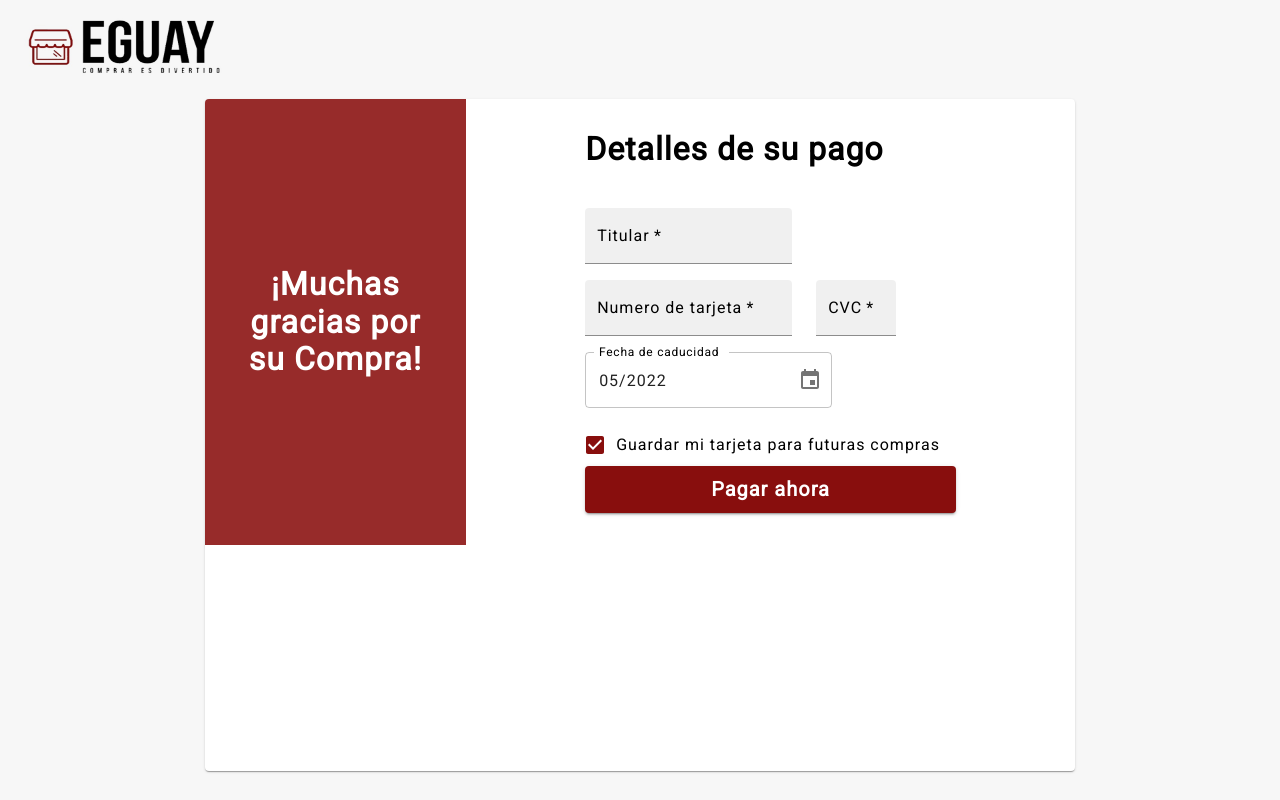
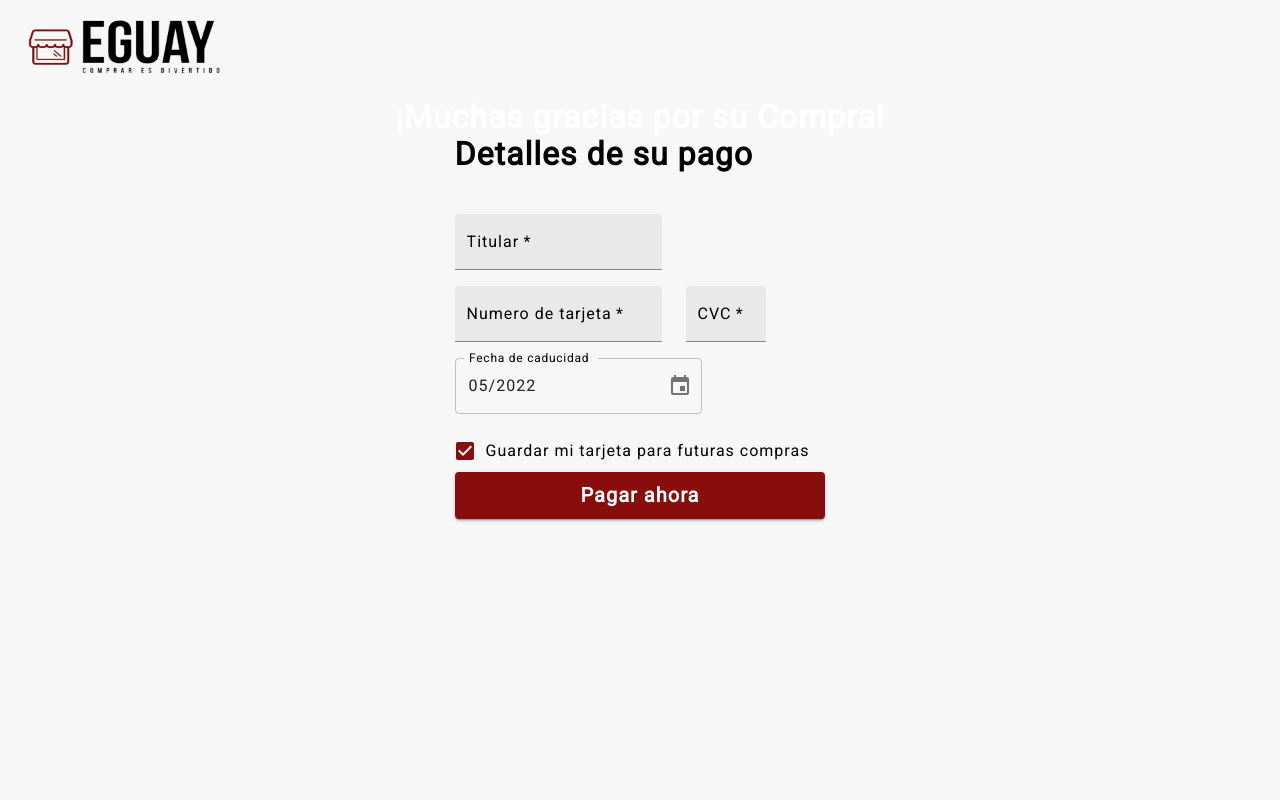
Before and after one commit to tomgreef/Eguay-dummy-app, a React (Create React App) app: page /pago in a window 1280 px wide. Built offline with nearby package versions, Linux system fonts and the light colour scheme.

Commit message:
file formated

```diff
--- a/src/components/pago/Pago.tsx
+++ b/src/components/pago/Pago.tsx
@@ -1,18 +1,14 @@
 import * as React from 'react'
-import Box from '@mui/material/Box';
+import {FC} from 'react'
 import Typography from '@mui/material/Typography';
 import NavBar from "../app/NavBar";
-import {Button, Card, Checkbox, FormControlLabel, FormGroup, Stack} from "@mui/material";
+import {Button, Checkbox, FormControlLabel, FormGroup, Stack} from "@mui/material";
 import Grid from "@mui/material/Grid";
 import TextField from "@mui/material/TextField";
 import {DesktopDatePicker} from "@mui/x-date-pickers";
-import Login from "../login/Login";
-import {FC, useState} from "react";
 import {AdapterDateFns} from "@mui/x-date-pickers/AdapterDateFns";
-import {DateTimePicker} from "@mui/x-date-pickers/DateTimePicker";
 import {LocalizationProvider} from "@mui/x-date-pickers/LocalizationProvider";
-import Index from "../app/Index";
-import {Link, useNavigate} from "react-router-dom";
+import {useNavigate} from "react-router-dom";
 
 const Pago: FC = () => {
     const [value, setValue] = React.useState<Date | null>(
@@ -31,76 +27,35 @@ const Pago: FC = () => {
 
     return (
         <>
-            <NavBar hideLinks={true} />
-            <Box sx={{
-                display: "flex",
-                justifyContent: "center",
-                alignItems: "center",
-                height: "84vh"
-            }}>
-                <Card sx={{
-                    width: "68%",
-                    height: "100%"
-                }}>
-                    <Grid container
-                        direction="row"
-                        justifyContent="center"
-                    >
-                        <Grid
-                            container
-                            justifyContent="center"
-                            alignContent="center"
-                            sx={{
-                                width: "30%",
-                                height: "100hv",
-                                padding: 4,
-                                backgroundImage : "url('http://localhost:3000/img/pagoBackgrond.png')"
-                            }}>
-                            <Typography variant='h1' align="center" alignContent="center" color="white">
-                                ¡Muchas gracias por su Compra!
-                            </Typography>
+            <NavBar hideLinks={true}/>
+
+            <Grid container display="flex" direction="row" justifyContent="center">
+                <Grid container display="flex" justifyContent="center" alignContent="center">
+                    <Typography variant='h1' align="center" alignContent="center" color="white"> ¡Muchas gracias por su Compra!</Typography>
                 </Grid>
-                        <Grid
-                            container
-                            direction="column"
-                            justifyContent="center"
-                            alignItems="center"
-                            sx={{
-                                width: "70%",
-                                height: "100%",
-                                padding: 4
-                            }}>
+                <Grid container direction="column" justifyContent="center" alignItems="center">
                     <Stack spacing={5}>
                         <Grid item justifyContent="center" alignItems="center">
                             <Typography variant='h1'>Detalles de su pago</Typography>
                         </Grid>
                         <Stack spacing={2}>
                             <Grid container justifyContent="flex-start">
-                                        <TextField label="Titular" variant="filled" required />
+                                <TextField label="Titular" variant="filled" required/>
                             </Grid>
                             <Grid container direction="row" justifyContent="flex-start" alignContent="center">
                                 <Stack direction="row" spacing={3}>
-                                            <TextField label="Numero de tarjeta" variant="filled" required />
-                                            <TextField
-                                                label="CVC" variant="filled" type="password"
-                                                sx={{width: "80px"}}
-                                                required/>
+                                    <TextField label="Numero de tarjeta" variant="filled" required/>
+                                    <TextField label="CVC" variant="filled" type="password" sx={{width: "80px"}} required/>
                                 </Stack>
                             </Grid>
                             <Grid container direction="column" justifyContent="flex-start" alignContent="flex-start">
                                 <LocalizationProvider dateAdapter={AdapterDateFns}>
-                                            <DesktopDatePicker
-                                                label="Fecha de caducidad"
-                                                inputFormat="MM/yyyy"
-                                                value={value}
-                                                onChange={handleChange}
-                                                renderInput={(params) => <TextField {...params} />}
-                                            />
+                                    <DesktopDatePicker label="Fecha de caducidad" inputFormat="MM/yyyy" value={value} onChange={handleChange} renderInput={(params) => <TextField {...params} />}/>
                                 </LocalizationProvider>
                             </Grid>
                             <Grid container justifyContent="flex-start">
                                 <FormGroup>
-                                            <FormControlLabel control={<Checkbox defaultChecked />} label="Guardar mi tarjeta para futuras compras" />
+                                    <FormControlLabel control={<Checkbox defaultChecked/>} label="Guardar mi tarjeta para futuras compras"/>
                                     <Button variant="contained" onClick={pagar}>Pagar ahora</Button>
                                 </FormGroup>
                             </Grid>
@@ -108,8 +63,6 @@ const Pago: FC = () => {
                     </Stack>
                 </Grid>
             </Grid>
-                </Card>
-            </Box>
         </>
     );
 }
```
Lines whose indentation alone changed are shown as unchanged.
